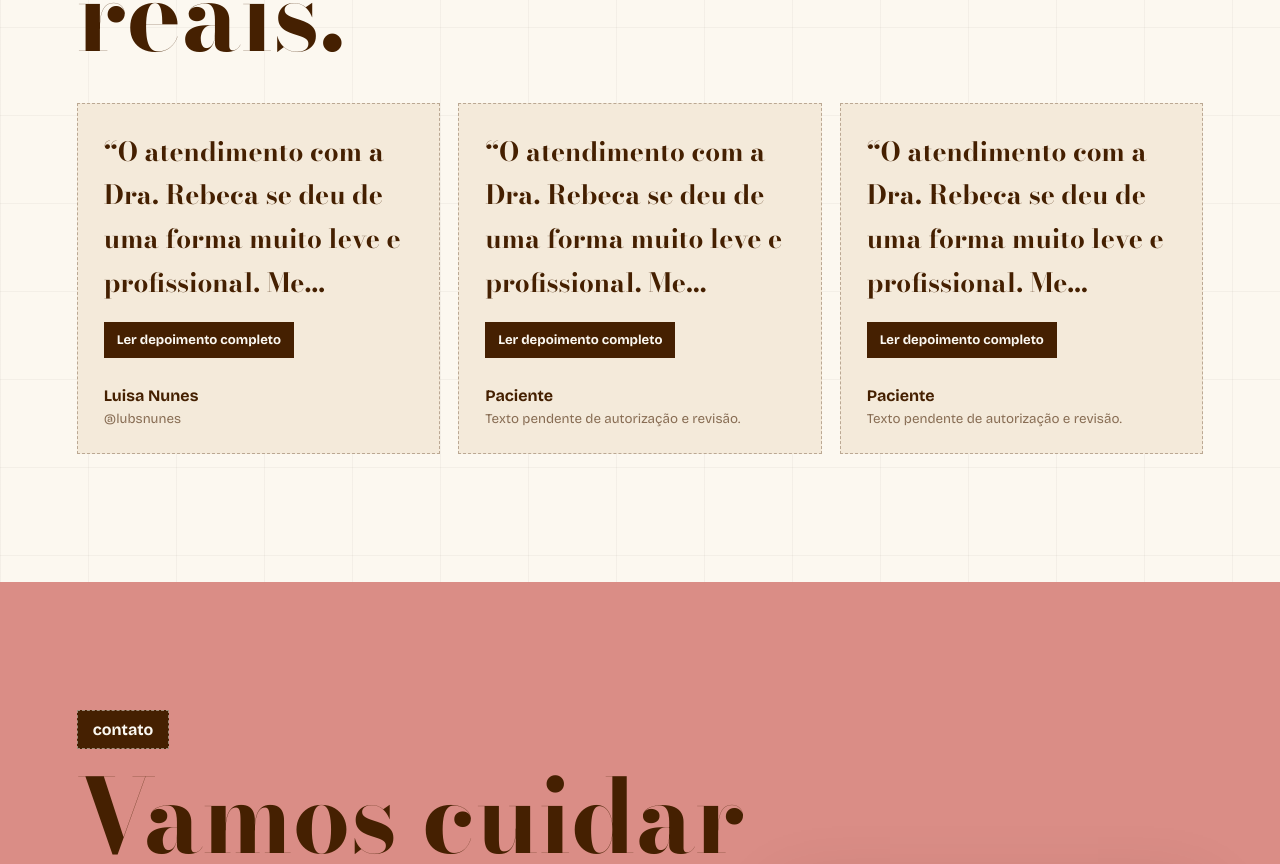
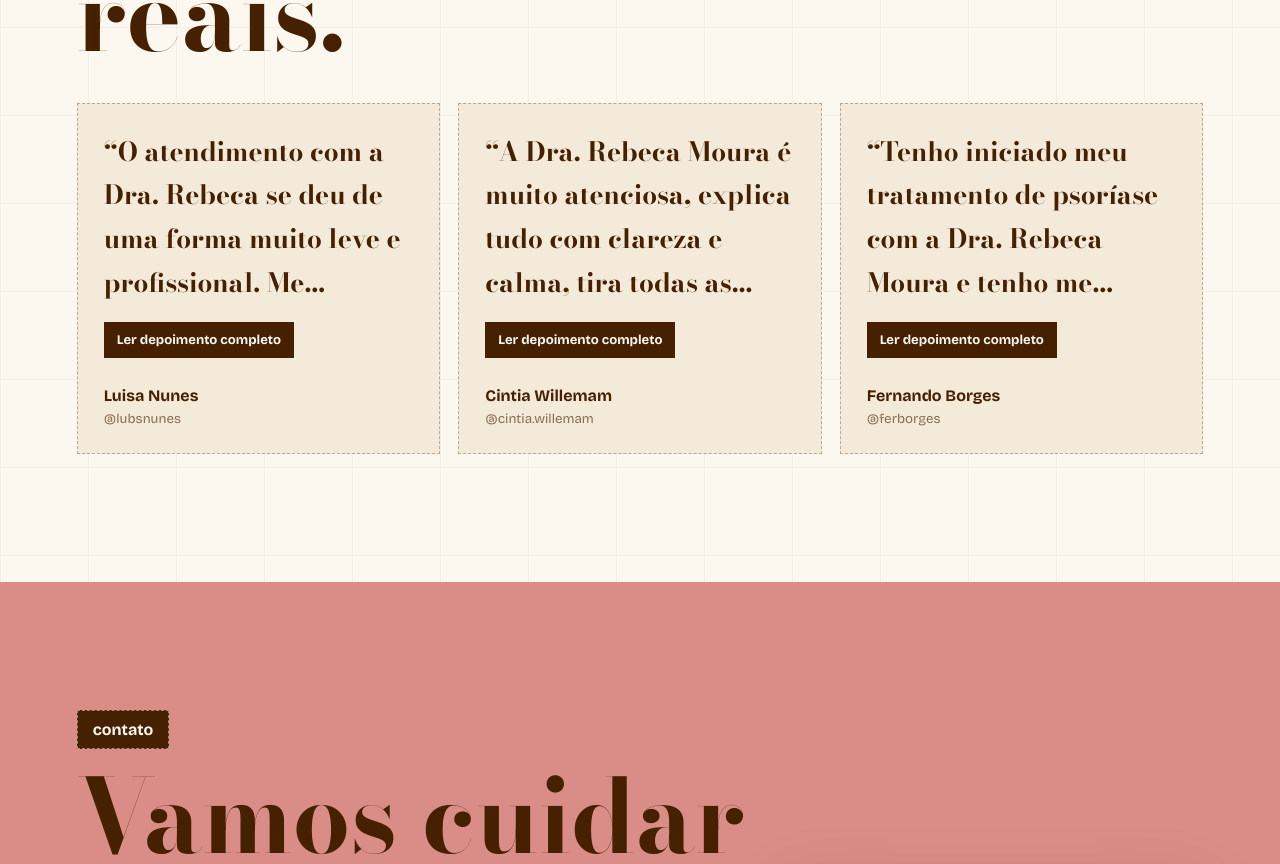
Before and after one commit to rffmoura/dra-rebeca-moura, a Next.js app: page / in a window 1280 px wide. Shown: the part 3492-4356 px from the top of the page. Built offline with nearby package versions, Linux system fonts and the light colour scheme.

Commit message:
recommendation texts

```diff
--- a/app/content.ts
+++ b/app/content.ts
@@ -50,14 +50,14 @@ export const siteContent = {
       note: "@lubsnunes",
     },
     {
-      quote: "O atendimento com a Dra. Rebeca se deu de uma forma muito leve e profissional. Me apresentou o diagnóstico de forma clara após observar com cuidado as marcas na minha pele. Explicou a utilização dos medicamentos e produtos e depois escreveu tudo de forma legível para que eu me recordasse depois. Super recomendo",
-      name: "Paciente",
-      note: "Texto pendente de autorização e revisão.",
+      quote: "A Dra. Rebeca Moura é muito atenciosa, explica tudo com clareza e calma, tira todas as dúvidas, o atendimento super humanizado e me passou segurança desde a primeira consulta. Com certeza encontrei uma dermatologista de confiança. Eu recomendo!",
+      name: "Cintia Willemam",
+      note: "@cintia.willemam",
     },
     {
-      quote: "O atendimento com a Dra. Rebeca se deu de uma forma muito leve e profissional. Me apresentou o diagnóstico de forma clara após observar com cuidado as marcas na minha pele. Explicou a utilização dos medicamentos e produtos e depois escreveu tudo de forma legível para que eu me recordasse depois. Super recomendo",
-      name: "Paciente",
-      note: "Texto pendente de autorização e revisão.",
+      quote: "Tenho iniciado meu tratamento de psoríase com a Dra. Rebeca Moura e tenho me sentido muito amparado em todas as etapas do processo. As consultas são sempre muito bem aproveitadas, com uma escuta ativa, atenciosa e cuidadosa, além de orientações claras sobre os melhores hábitos e cuidados para o tratamento. Também percebo uma preocupação genuína com todo o contexto do paciente, não apenas com os sintomas em si. Isso faz toda diferença no acolhimento e na confiança durante o tratamento.",
+      name: "Fernando Borges",
+      note: "@ferborges",
     },
   ],
   links: [
```
Also changed, not shown: 1 other file (tests, documents, lock files or other folders).
